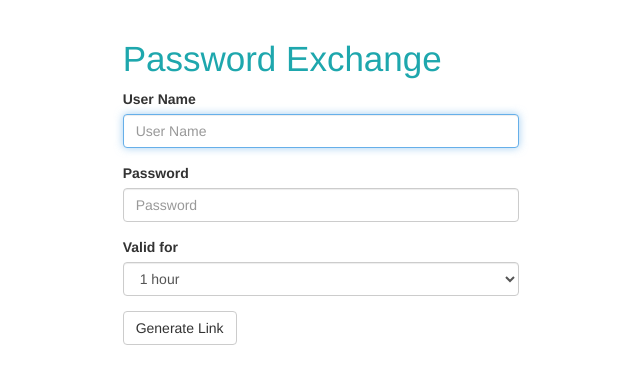
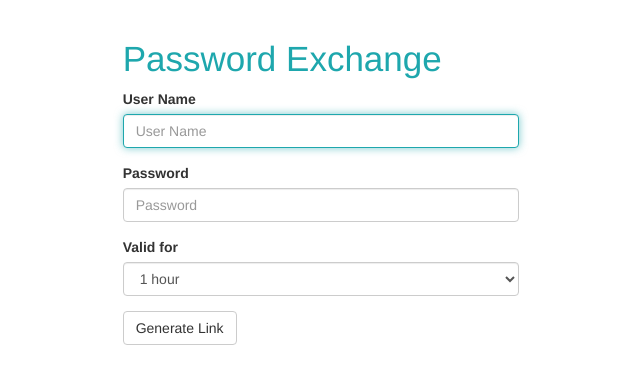
Before and after one commit to MichaelThessel/pwx, a PHP site: template src/App/views/index.twig in a window 1280 px wide, with the restyled element focused. Shown: the top 384 px of the page, without its empty margins (319-959 px from the left). Run offline with PHP 8.4, Linux system fonts and the light colour scheme; the template is opened without the code that fills it, so the values that code supplies are empty; some libraries are stand-ins or nearby versions.

Commit message:
Improved styling of form elements

```diff
--- a/web/css/style.css
+++ b/web/css/style.css
@@ -16,3 +16,9 @@ h1 {
   background-color: rgb(30, 167, 173);
   color: rgb(255, 255, 255);
 }
+
+.form-control:focus {
+  border-color: rgb(30, 167, 173);
+  webkit-box-shadow: inset 0 1px 1px rgba(0, 0, 0, .075), 0 0 8px rgba(30, 167, 173, .6);
+  box-shadow: inset 0 1px 1px rgba(0, 0, 0, .075), 0 0 8px  rgba(30, 167, 173, .6);
+}
```
